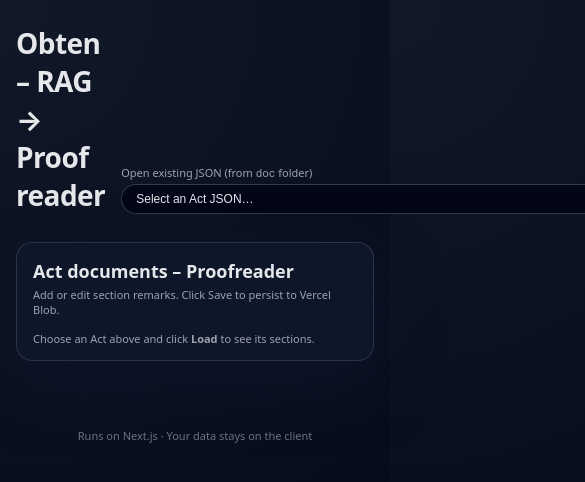
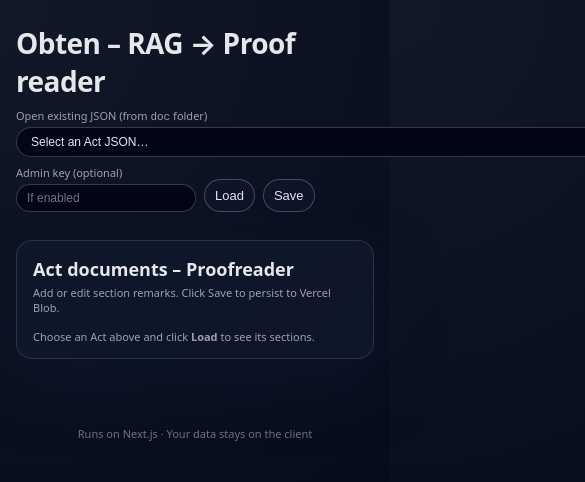
Before and after one commit to shubhamrawat140798/new-json-convert-manual, a Next.js app: page / in a window 390 px wide. Shown: the top 482 px of the page, 585 px wide, since content can reach past the window. Built offline with nearby package versions, Linux system fonts and the light colour scheme.

Commit message:
Refactor app-header and doc-loader styles in globals.css to improve layout responsiveness. Adjust flex properties and media queries for better alignment and spacing across different screen sizes.

```diff
--- a/app/globals.css
+++ b/app/globals.css
@@ -36,9 +36,9 @@ body {
 .app-header {
   display: flex;
   justify-content: space-between;
-  align-items: flex-end;
-  gap: 16px;
-  flex-wrap: nowrap;
+  align-items: flex-start;
+  gap: 8px 16px;
+  flex-wrap: wrap;
 }
 
 .subtitle {
@@ -51,7 +51,28 @@ body {
   display: flex;
   align-items: flex-end;
   gap: 8px;
-  flex-wrap: nowrap;
+  flex-wrap: wrap;
+  flex: 1;
+}
+
+.doc-loader .field:first-child {
+  flex: 1 1 200px;
+}
+
+.doc-loader .field:nth-child(2) {
+  flex: 0 0 180px;
+}
+
+@media (min-width: 768px) {
+  .app-header {
+    align-items: flex-end;
+    flex-wrap: nowrap;
+  }
+
+  .doc-loader {
+    flex-wrap: nowrap;
+    justify-content: flex-end;
+  }
 }
 
 .app-main {
```
